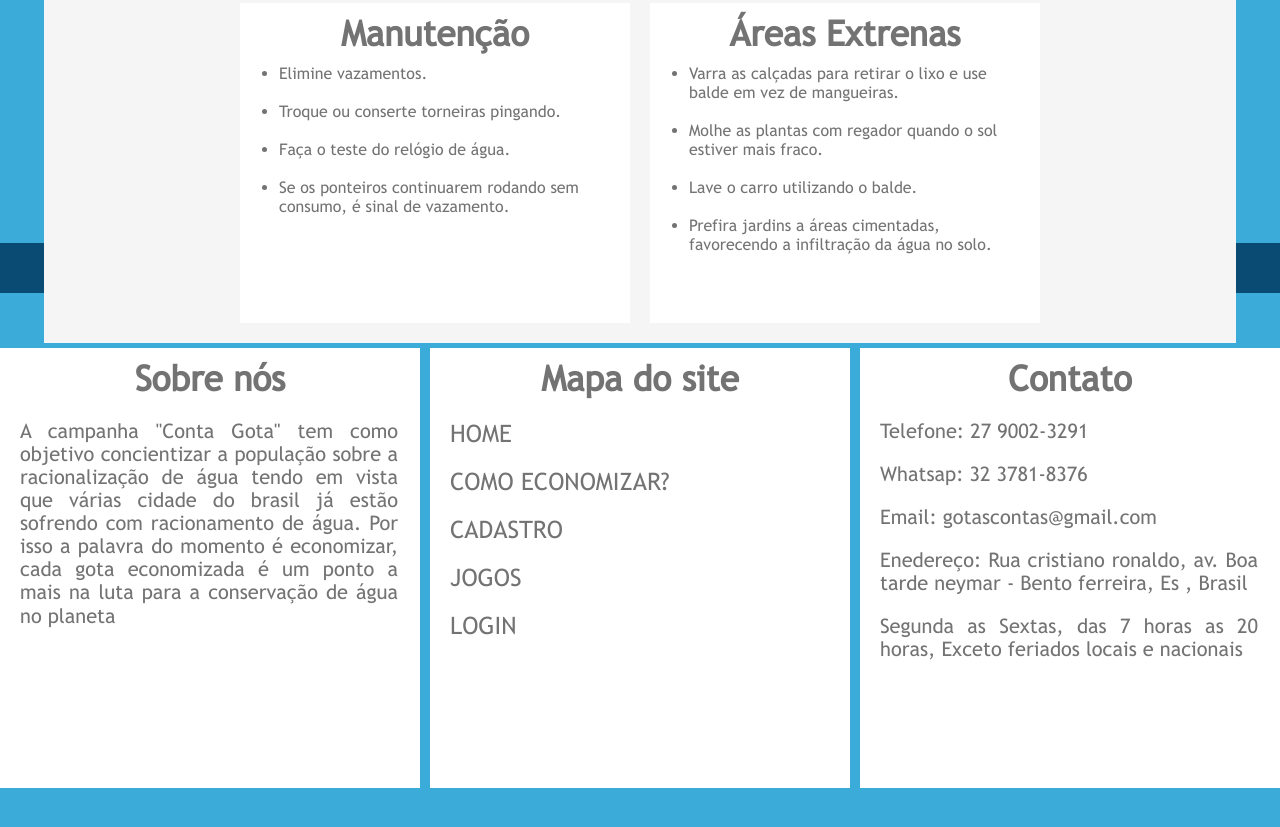
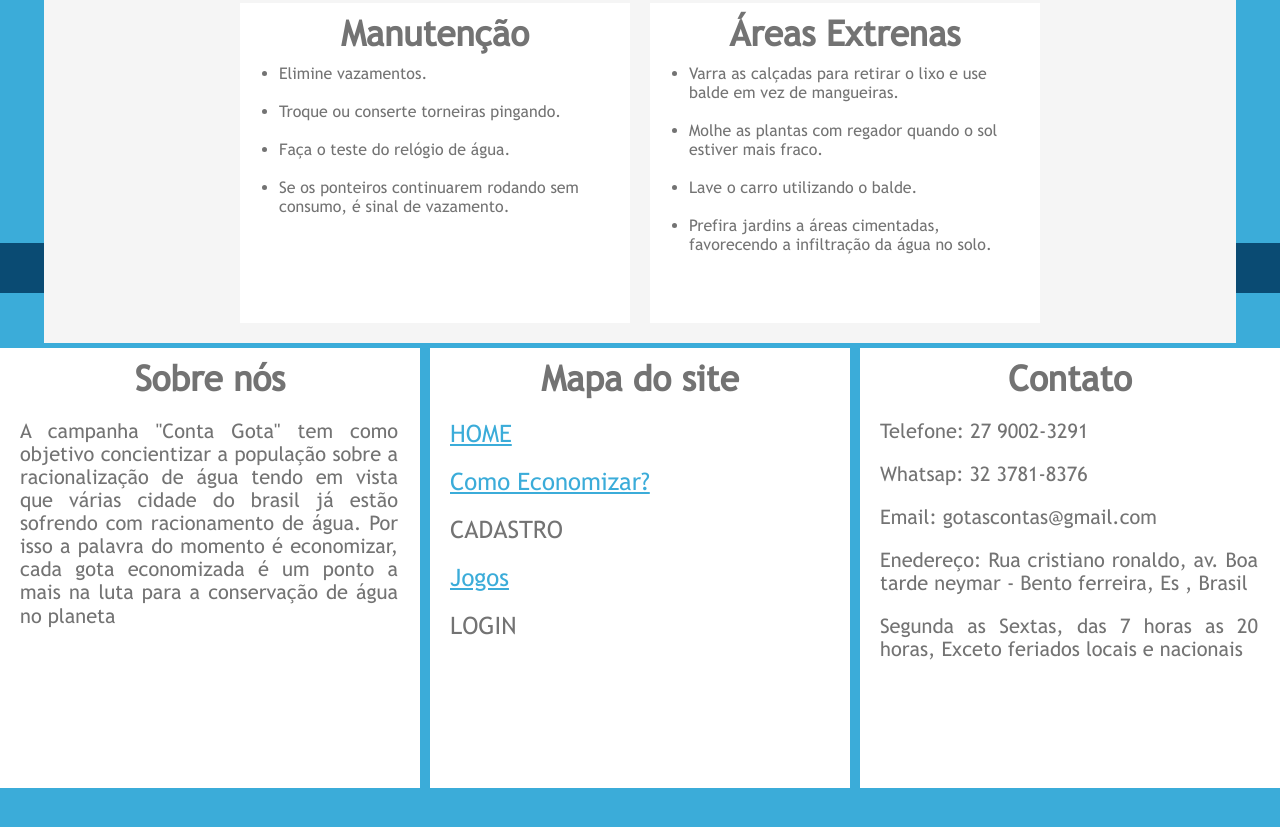
Before and after one commit to LucasAssisCosme/contas-gotas-lucas, a plain HTML site: page Projeto/Como.html in a window 1280 px wide. Shown: the part 927-1754 px from the top of the page. Drawn offline with Linux system fonts and the light colour scheme; files whose address does not match are found by name.

Commit message:
Aqui o certo

```diff
--- a/Projeto/Como.html
+++ b/Projeto/Como.html
@@ -104,10 +104,10 @@
       </div>
       <div class="item">
         <h1>Mapa do site</h1>
-        <h2>HOME</h2>
-        <h2>COMO ECONOMIZAR?</h2>
+         <h2><a href="./index.html">HOME</a></h2>
+        <h2><a href="./Como.html">Como Economizar?</a></h2>
         <h2>CADASTRO</h2>
-        <h2>JOGOS</h2>
+        <h2><a href="https://www.gameflare.com/online-game/where-s-my-water/">Jogos</a></h2>
         <h2>LOGIN</h2>
       </div>
       <div class="item">
```
Also changed, not shown: Projeto/index.html (+3 -3 lines).
